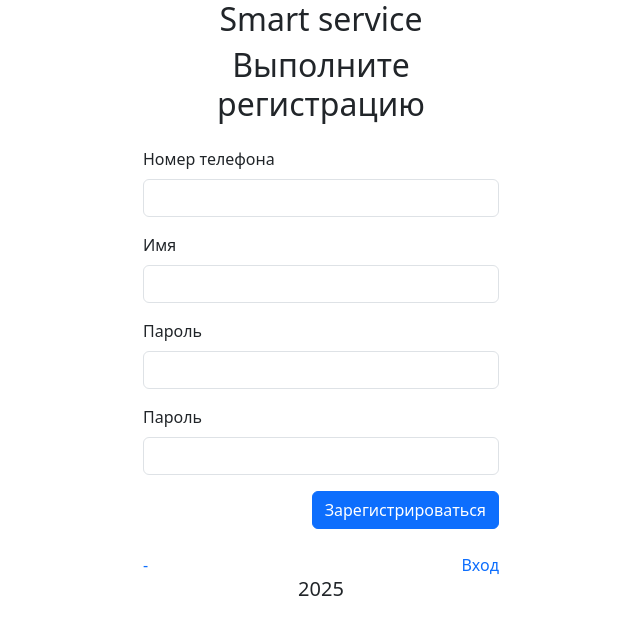
After one commit to Tulishka/smart_service, a Flask app: page /register in a window 1280 px wide. The commit adds this page. Shown: the top 635 px of the page, without its empty margins (319-959 px from the left). Run offline with Flask 3, Linux system fonts and the light colour scheme.

Commit message:
Добавлена форма регистрации; Обработчик страницы регистрации; Ссылка-переход на страницу регистрации со страницы входа; Хранение пароля пользователя организовано в формате кеша;

```diff
--- a/app/auth/forms.py
+++ b/app/auth/forms.py
@@ -1,5 +1,5 @@
 from flask_wtf import FlaskForm
-from wtforms import TelField, PasswordField, BooleanField, SubmitField
+from wtforms import TelField, PasswordField, BooleanField, SubmitField, StringField
 from wtforms.validators import DataRequired, Length
 
 REQUIRED_FIELD_MESSAGE = "Обязательное поле!"
@@ -13,3 +13,15 @@ class LoginForm(FlaskForm):
     remember_me = BooleanField("Запомнить меня", default=False)
 
     submit = SubmitField("Войти")
+
+
+class RegisterForm(FlaskForm):
+    phone = TelField("Номер телефона", validators=[DataRequired(message=REQUIRED_FIELD_MESSAGE)])
+    name = StringField("Имя", validators=[DataRequired(message=REQUIRED_FIELD_MESSAGE)])
+    password = PasswordField("Пароль", validators=[
+        DataRequired(message=REQUIRED_FIELD_MESSAGE), Length(min=5, message="Не менее 5 символов")
+    ])
+    password_again = PasswordField("Пароль", validators=[
+        DataRequired(message=REQUIRED_FIELD_MESSAGE), Length(min=5, message="Не менее 5 символов")
+    ])
+    submit = SubmitField("Зарегистрироваться")
--- a/app/auth/routes.py
+++ b/app/auth/routes.py
@@ -1,8 +1,10 @@
 from flask import Blueprint, request, redirect, render_template, url_for, flash
 from flask_login import login_user, current_user, logout_user
 
-from app.auth.forms import LoginForm
-from app.users.models import User
+from app.auth.forms import LoginForm, RegisterForm
+from app.users.models import User, UserStatus
+
+from app import db
 
 bp = Blueprint("auth", __name__, url_prefix="/", template_folder="templates")
 
@@ -28,6 +30,29 @@ def login():
     return render_template("login.html", form=form)
 
 
+@bp.route("register", methods=["GET", "POST"])
+def register():
+    form = RegisterForm()
+    if form.validate_on_submit():
+        if form.password.data != form.password_again.data:
+            flash("Пароли не совпадают", category="danger")
+        elif User.query.filter_by(phone=form.phone.data).first():
+            flash("Пользователь с таким номером уже существует", category="danger")
+        else:
+            user = User(
+                phone=form.phone.data,
+                name=form.name.data,
+                status=UserStatus.ACTIVE
+            )
+            user.set_password(form.password.data)
+            db.session.add(user)
+            db.session.commit()
+            flash("Регистрация прошла успешно", category="success")
+            redirect(url_for("users.user_list"))
+
+    return render_template("register.html", form=form)
+
+
 @bp.route("logout", methods=["GET", "POST"])
 def logout():
     if current_user is not None and current_user.is_authenticated:
--- a/app/auth/templates/login.html
+++ b/app/auth/templates/login.html
@@ -7,6 +7,6 @@
 {% block form_footer %}
     <div class="d-flex justify-content-between mt-4">
         <a href="#" class="text-decoration-none text-primary">Не помню пароль</a>
-        <a href="#" class="text-decoration-none text-primary">Регистрация</a>
+        <a href="/register" class="text-decoration-none text-primary">Регистрация</a>
     </div>
 {% endblock %}
--- /dev/null
+++ b/app/auth/templates/register.html
@@ -0,0 +1,12 @@
+{% extends "base_form.html" %}
+
+{% block form_title %}
+    Выполните регистрацию
+{% endblock %}
+
+{% block form_footer %}
+    <div class="d-flex justify-content-between mt-4">
+        <a href="#" class="text-decoration-none text-primary">-</a>
+        <a href="/login" class="text-decoration-none text-primary">Вход</a>
+    </div>
+{% endblock %}
--- a/app/users/routes.py
+++ b/app/users/routes.py
@@ -7,12 +7,13 @@ from app.users.models import User, UserStatus
 
 bp = Blueprint("users", __name__, url_prefix="/users", template_folder="templates")
 
+
 @bp.route("/", methods=["GET","POST"])
 def user_list():
     if request.method == "POST":
         user = User(
             name=f"User {randint(1,100)}",
-            phone=f"8{randint(1000000000,1000000000)}",
+            phone=f"8{randint(1000000000, 1000000000)}",
             status=UserStatus.ACTIVE,
         )
         db.session.add(user)
```
Also changed, not shown: app/users/models.py (+5 -3 lines), app/data/smart_service.db (added), app/database/all_models.py (line endings or trailing spaces).
